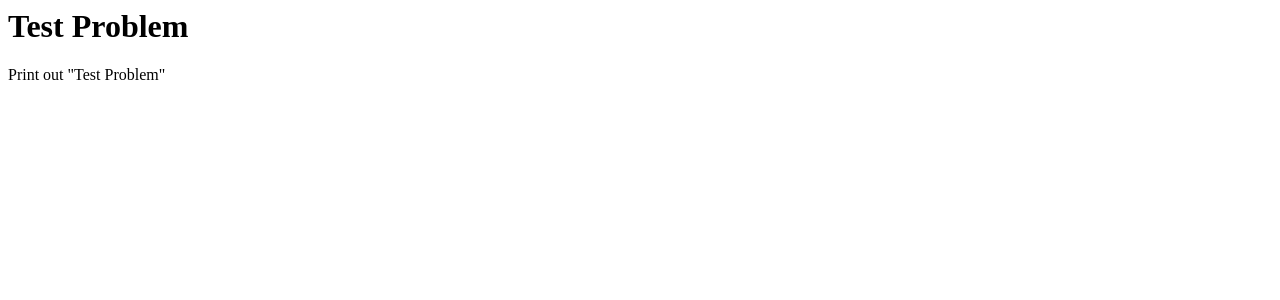
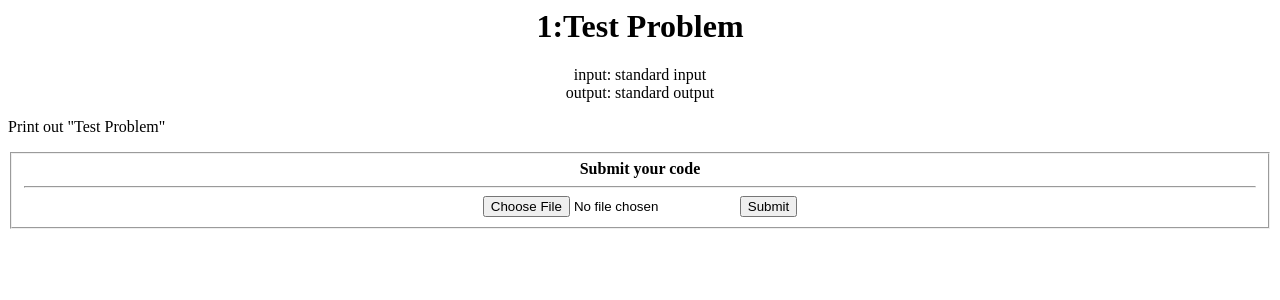
Before and after one commit to Sahan-11/onlinejudge_sahan, a Django app: page /judge/1/ in a window 1280 px wide. Shown: the top 300 px of the page. Run offline with Django 4.2, Linux system fonts and the light colour scheme; data comes from the database, SQL or seed files in the repository; both versions use the stored data as it was after the commit.

Commit message:
Compiled C++ file

```diff
--- a/judge/models.py
+++ b/judge/models.py
@@ -10,6 +10,7 @@ class Solution(models.Model):
     problem = models.ForeignKey(Problem, on_delete=models.CASCADE)
     verdict = models.CharField(max_length=200)
     sub_date = models.DateTimeField('date published') #submission date and time
+    sub_code = models.TextField(default='SOME STRING')
 
 class TestCase(models.Model):
     problem = models.ForeignKey(Problem, on_delete=models.CASCADE)
--- a/judge/templates/judge/detail.html
+++ b/judge/templates/judge/detail.html
@@ -1,2 +1,31 @@
-<h1 {align="centre"} >{{ problem.name }}</h1>
-<p>{{ problem.statement}}</p>
+<!-- <h1 >{{ problem.name }}</h1>
+<body style="margin-left: 40px">
+    <h3>Problem Statement: </h3>
+    <p>{{ problem.statement}}</p>
+    <label for="lname">Code: </label><br><br/>
+    <textarea rows="30" cols="100">{{ problem.code}}</textarea><br><br/>
+    <input type="submit" value="Submit" style="margin-left: 40px">
+</body>
+ -->
+ <h1 align="center"> {{problem.id}}:{{problem.name}} </h1>
+    <p align="center">
+        input: standard input<br>
+        output: standard output<br>
+    </p>
+
+
+<p>
+    {{problem.statement}}
+</p>
+<form  action="{% url 'submit' problem.id %}" enctype="multipart/form-data" method="post">
+    {% csrf_token %}
+    <fieldset>
+        <center><b>Submit your code<b></center>
+        <HR>
+        <div align="center">
+            <input type="file" id="solution" name="solution">
+            <!-- <textarea rows="30" cols="100">{{ problem.code}}</textarea><br><br/> -->
+            <input type="submit" value="Submit">
+        </div>
+    </fieldset>
+</form>
--- a/judge/templates/judge/index.html
+++ b/judge/templates/judge/index.html
@@ -1,9 +1,11 @@
+<h1 {align="centre"} >Problem Set</h1>
+<hr></hr>
 {% if problem_list %}
-    <ul>
+    <ol>
     {% for problem in problem_list %}
         <li><a href="/judge/{{ problem.id }}/">{{ problem.name }}</a></li>
     {% endfor %}
-    </ul>
+    </ol>
 {% else %}
     <p>No problems are available.</p>
 {% endif %}
--- a/judge/urls.py
+++ b/judge/urls.py
@@ -5,4 +5,6 @@ from . import views
 urlpatterns = [
     path('', views.index, name='index'),
     path('<int:problem_id>/', views.detail, name='detail'),
+    path('<int:problem_id>/submit', views.submit, name='submit'),
+
 ]
--- a/judge/views.py
+++ b/judge/views.py
@@ -1,4 +1,6 @@
-from django.http import HttpResponse
+from django.utils import timezone
+import filecmp,os
+from django.http import HttpResponse,HttpResponseRedirect
 from .models import Problem,Solution,TestCase
 from django.shortcuts import get_object_or_404, render
 
@@ -10,3 +12,30 @@ def index(request):
 def detail(request, problem_id):
     problem = get_object_or_404(Problem, pk=problem_id)
     return render(request, 'judge/detail.html', {'problem': problem})
+
+def submit(request, problem_id):
+    f = request.FILES['solution']
+    with open('/Users/sahan/Desktop/Project/solution.cpp', 'wb+') as dest:
+        for chunk in f.chunks():
+            dest.write(chunk)
+
+    sol = open('/Users/sahan/Desktop/Project/solution.cpp', "r")
+    os.system('g++ /Users/sahan/Desktop/Project/solution.cpp')
+    os.system('a.exe < /Users/sahan/Desktop/Project/inp.txt > /Users/sahan/Desktop/Project/out.txt')
+
+    out1 = '/Users/sahan/Desktop/Project/out.txt'
+    out2 = '/Users/sahan/Desktop/Project/actual_out.txt'
+
+    if(filecmp.cmp(out1, out2, shallow=False)):
+        verdict = 'Accepted'
+    else:
+        verdict = 'Wrong Answer'
+
+    solution = Solution()
+    solution.problem = Problem.objects.get(pk=problem_id)
+    solution.verdict = verdict
+    solution.sub_date = timezone.now()
+    solution.sub_code = sol.read()
+    solution.save()
+
+    return HttpResponse(verdict)
```
Also changed, not shown: db.sqlite3, judge/migrations/0003_solution_sub_code.py (added), 1 other file.
